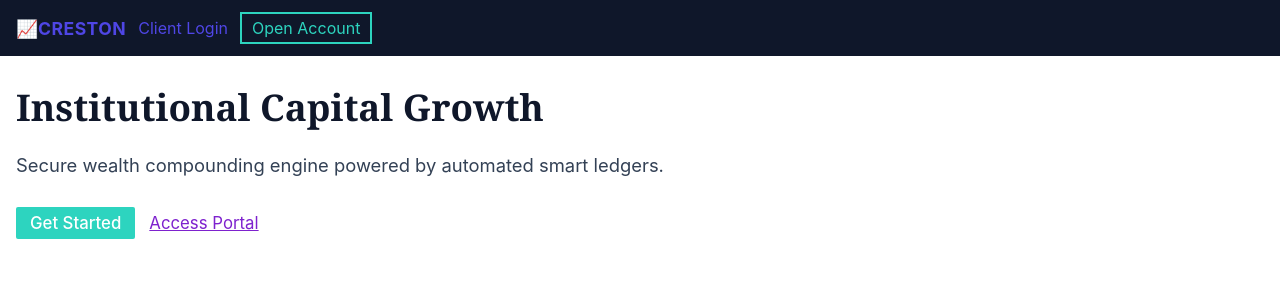
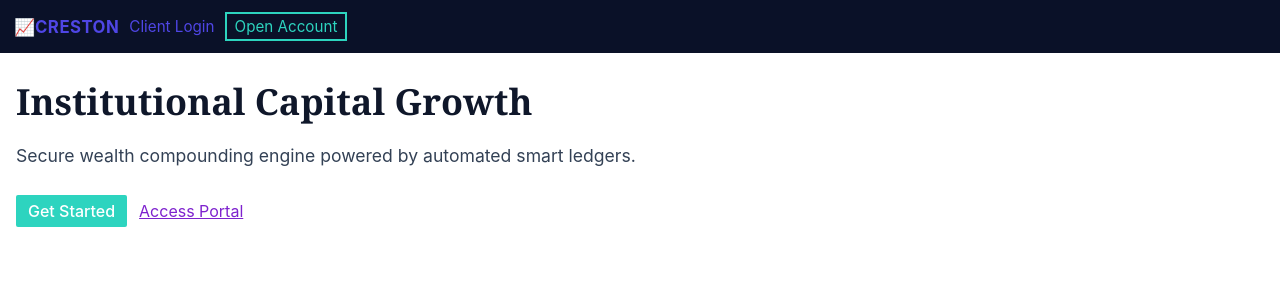
Before and after one commit to williamsdarkwa4-star/creston-app, a Flask app: page / in a window 1280 px wide. Shown: the top 300 px of the page. Run offline with Flask 3, Linux system fonts and the light colour scheme.

Commit message:
Update HTML structure and styling for base template

```diff
--- a/templates/base.html
+++ b/templates/base.html
@@ -3,9 +3,9 @@
 <head>
     <meta charset="UTF-8">
     <meta name="viewport" content="width=device-width, initial-scale=1.0">
-    <title>Creston App</title>
+    <title>Creston Investment</title>
     <style>
-        /* Exact layout settings to match your phone view */
+        /* Exact layout settings matched to your phone screenshot */
         * {
             margin: 0;
             padding: 0;
@@ -18,119 +18,118 @@
             color: #000000;
         }
 
-        /* Top Dark Navigation Bar matching image dimensions */
-        .navbar {
-            background-color: #0f172a; /* Dark navy background */
-            padding: 12px 16px;
+        /* Top Dark Navigation Bar matching image tracking */
+        .top-navbar {
+            background-color: #0a1128; /* Dark navy background */
+            padding: 12px 14px;
             display: flex;
             align-items: center;
             justify-content: flex-start;
             flex-wrap: wrap;
-            gap: 12px;
+            gap: 10px;
             width: 100%;
         }
 
-        /* Brand logo block */
-        .brand-logo {
-            color: #d11a2a; /* Red highlight line characteristic */
+        /* Red visual chevron icon + logo treatment */
+        .brand-identifier {
+            color: #e63946; /* Accent color matching indicator */
             font-weight: bold;
-            font-size: 1.1rem;
+            font-size: 1.05rem;
             text-decoration: none;
             display: inline-flex;
             align-items: center;
         }
 
-        .brand-logo span {
-            color: #4f46e5; /* Distinct purple text styling */
-            text-transform: uppercase;
+        .brand-identifier span {
+            color: #4f46e5; /* Deep purple text brand styling */
             letter-spacing: 0.5px;
         }
 
-        /* Nav links replicating your inline styling */
-        .nav-link-login {
+        /* Nav links replicating your exact inline sizing buttons */
+        .nav-client-login {
             color: #4f46e5;
             text-decoration: none;
-            font-size: 1rem;
+            font-size: 0.95rem;
         }
 
-        .nav-btn-open {
-            color: #2dd4bf; /* Teal color theme matches your border box */
+        .nav-btn-account {
+            color: #2dd4bf; /* Teal color matches border box selection */
             border: 2px solid #2dd4bf;
-            padding: 4px 10px;
+            padding: 3px 8px;
             text-decoration: none;
-            font-size: 1rem;
+            font-size: 0.95rem;
             display: inline-block;
         }
 
-        /* Main core content frame block */
-        .main-frame {
-            padding: 30px 16px;
+        /* Main core text frame section block */
+        .hero-viewport {
+            padding: 28px 16px;
             max-width: 100%;
         }
 
-        /* Large bold serif header */
-        .main-title {
+        /* Bold serif header */
+        .headline-text {
             font-family: Georgia, Cambria, "Times New Roman", Times, serif;
-            font-size: 2.3rem;
+            font-size: 2.25rem;
             font-weight: bold;
             color: #0f172a;
             line-height: 1.15;
-            margin-bottom: 24px;
+            margin-bottom: 22px;
         }
 
-        /* Text copy description layout */
-        .description-text {
-            font-size: 1.15rem;
+        /* Body copy framework description style */
+        .manifesto-copy {
+            font-size: 1.1rem;
             color: #334155;
-            line-height: 1.45;
-            margin-bottom: 28px;
+            line-height: 1.4;
+            margin-bottom: 26px;
         }
 
-        /* Bottom button alignment layout spacing */
-        .cta-container {
+        /* Action layout buttons container mapping */
+        .action-flexbox {
             display: flex;
             align-items: center;
-            gap: 14px;
+            gap: 12px;
         }
 
-        .btn-get-started {
+        .cta-get-started {
             background-color: #2dd4bf;
             color: #ffffff;
-            padding: 6px 14px;
+            padding: 6px 12px;
             text-decoration: none;
             font-weight: 500;
-            font-size: 1.05rem;
+            font-size: 1rem;
             border-radius: 2px;
             display: inline-block;
         }
 
-        .link-access-portal {
-            color: #7e22ce; /* Purple accent matching screenshot text link */
+        .cta-access-portal {
+            color: #7e22ce; /* Purple accent matching screenshot text link link */
             text-decoration: underline;
-            font-size: 1.05rem;
+            font-size: 1rem;
         }
     </style>
 </head>
 <body>
 
-    <!-- Top dark banner layout strip -->
-    <div class="navbar">
-        <a href="#" class="brand-logo">📈 <span>CRESTON</span></a>
-        <a href="#" class="nav-link-login">Client Login</a>
-        <a href="#" class="nav-btn-open">Open Account</a>
+    <!-- Top dark navbar element section -->
+    <div class="top-navbar">
+        <a href="#" class="brand-identifier">📈 <span>CRESTON</span></a>
+        <a href="#" class="nav-client-login">Client Login</a>
+        <a href="#" class="nav-btn-account">Open Account</a>
     </div>
 
-    <!-- Core Body Content Block -->
-    <div class="main-frame">
-        <h1 class="main-title">Institutional Capital Growth</h1>
+    <!-- Screen Content Display Frame -->
+    <div class="hero-viewport">
+        <h1 class="headline-text">Institutional Capital Growth</h1>
 
-        <p class="description-text">
+        <p class="manifesto-copy">
             Secure wealth compounding engine powered by automated smart ledgers.
         </p>
 
-        <div class="cta-container">
-            <a href="#" class="btn-get-started">Get Started</a>
-            <a href="#" class="link-access-portal">Access Portal</a>
+        <div class="action-flexbox">
+            <a href="#" class="cta-get-started">Get Started</a>
+            <a href="#" class="cta-access-portal">Access Portal</a>
         </div>
     </div>
 
```
